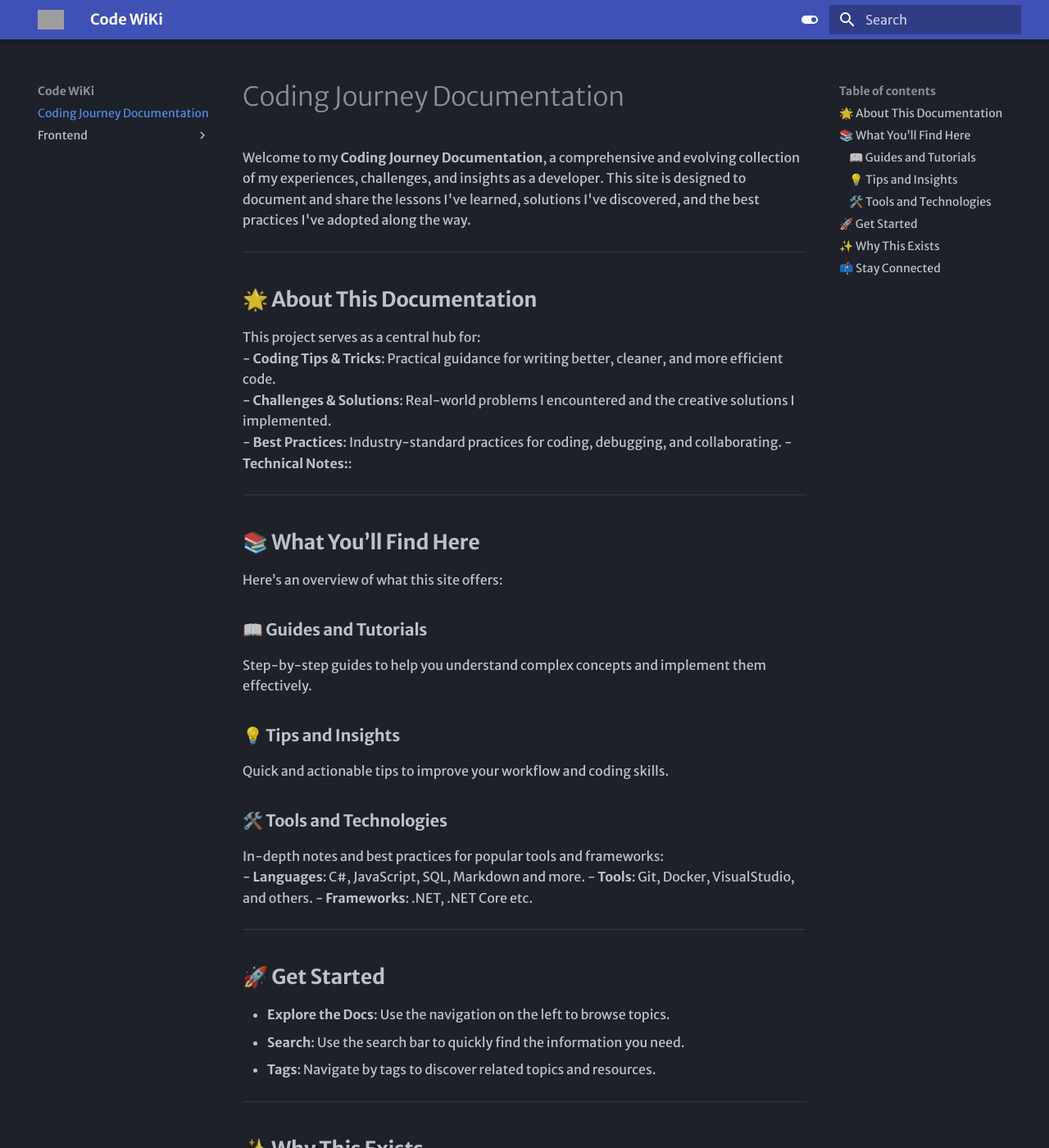
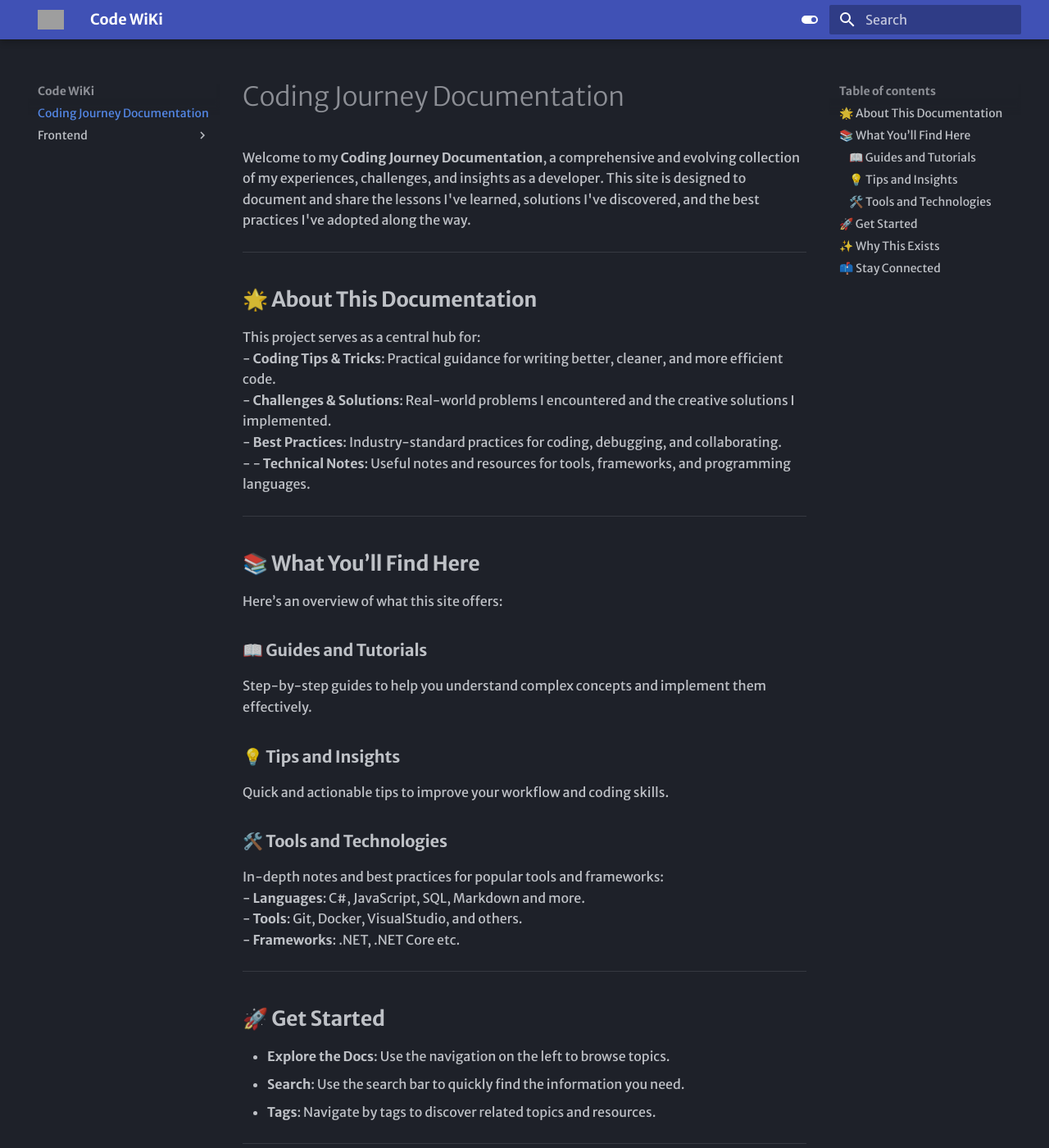
Before and after one commit to mkouhpayeh/code-wiki, an MkDocs documentation site: the page built from docs/index.md, in a window 1280 px wide and 1400 px high. Shown: the whole window at 82% size. Built offline with MkDocs 1.6.1 and Material for MkDocs 9.7.7, drawn with Linux system fonts in a browser that asks for light colours; some web fonts are replaced; grey boxes are pictures that could not be loaded.

Commit message:
Update index.md

```diff
--- a/docs/index.md
+++ b/docs/index.md
@@ -10,7 +10,7 @@
 - **Coding Tips & Tricks**: Practical guidance for writing better, cleaner, and more efficient code.
 - **Challenges & Solutions**: Real-world problems I encountered and the creative solutions I implemented.
 - **Best Practices**: Industry-standard practices for coding, debugging, and collaborating.
-- **Technical Notes:**:
+- - **Technical Notes**: Useful notes and resources for tools, frameworks, and programming languages.
 
 ---
 
```
